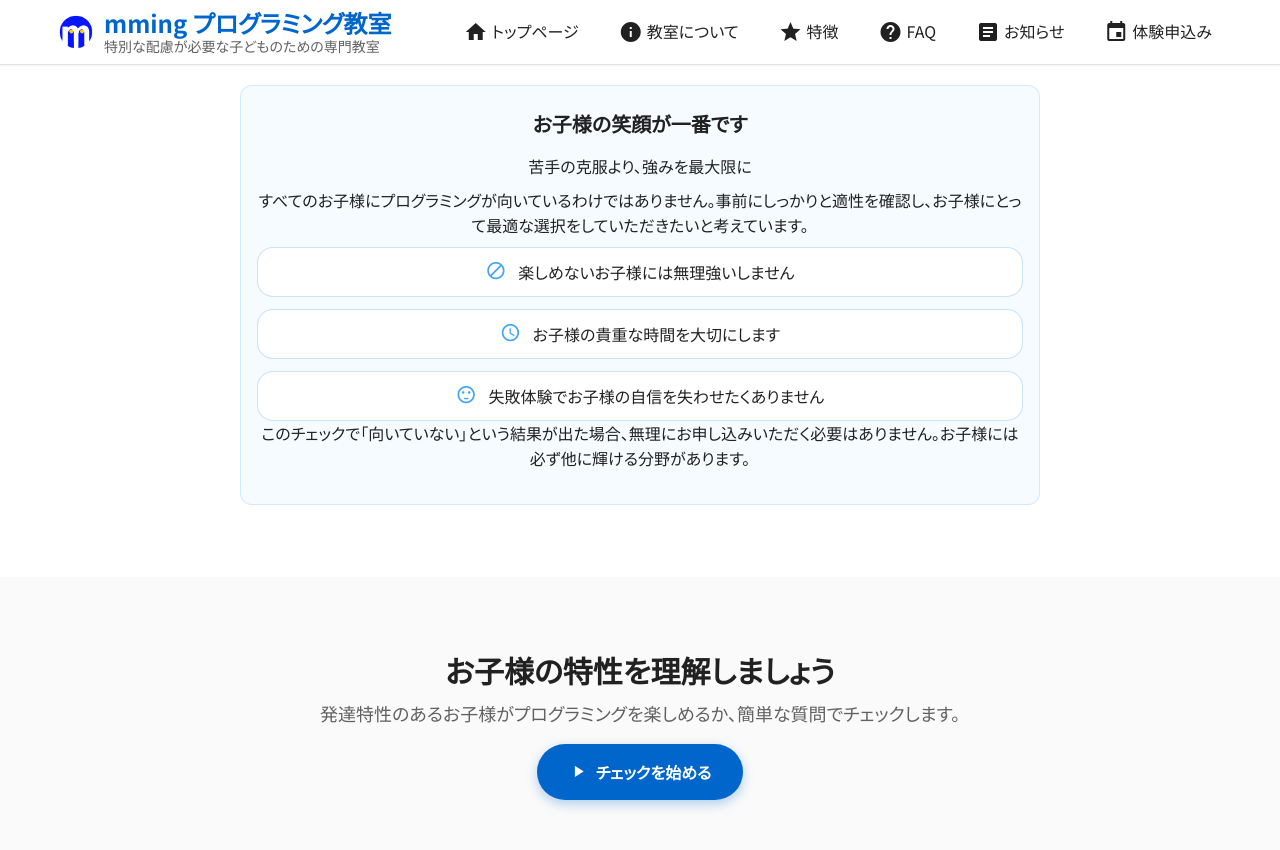
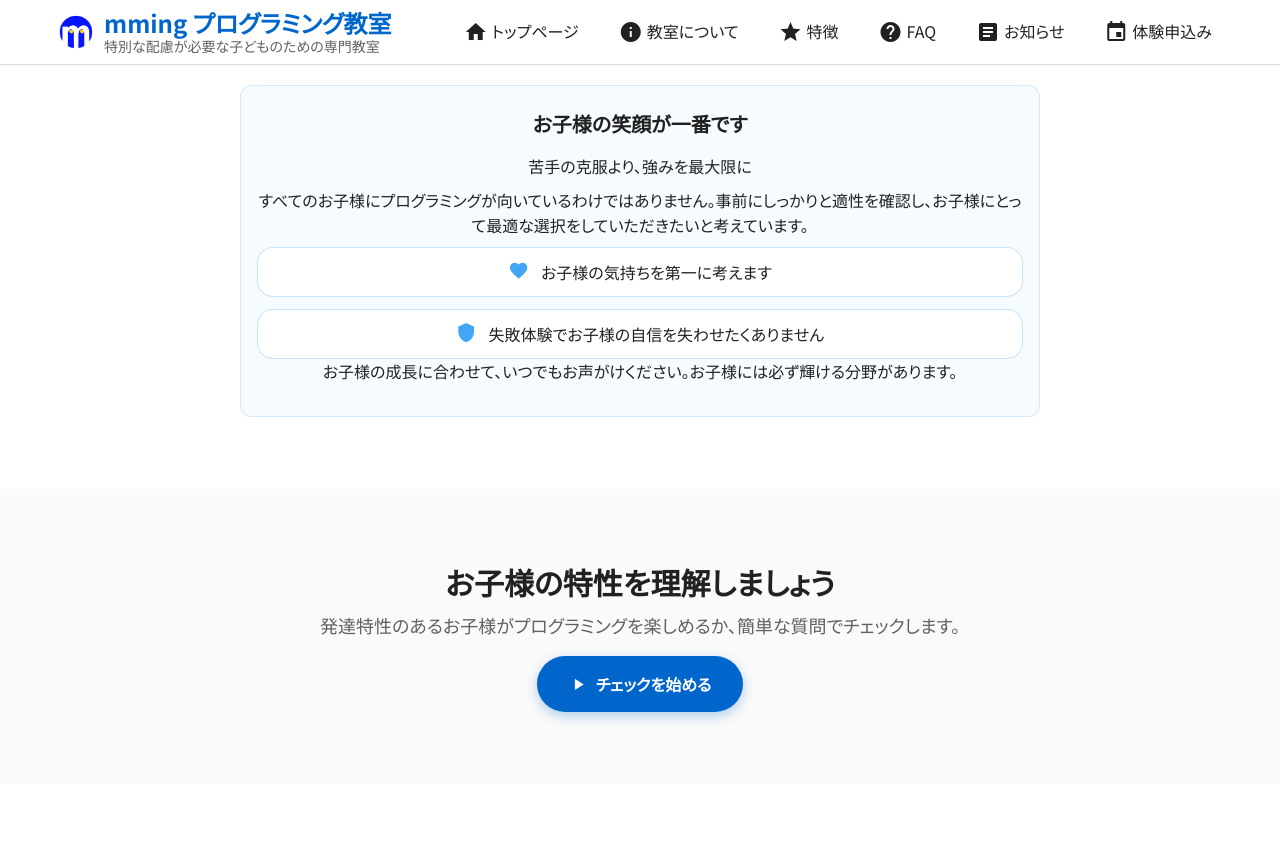
Before and after one commit to Mming-Lab/Mming-Lab.github.io, a Jekyll site: the page built from trial/index.html, in a window 1280 px wide and 900 px high, scrolled down 386 px. Shown: the top 850 px of the window. Built offline with Jekyll 4.4.1, drawn with Linux system fonts in a browser that asks for light colours.

Commit message:
適性チェック

```diff
--- a/_data/aptitude_check.yml
+++ b/_data/aptitude_check.yml
@@ -323,13 +323,11 @@ our_belief:
   subtitle: "苦手の克服より、強みを最大限に"
   message: "すべてのお子様にプログラミングが向いているわけではありません。事前にしっかりと適性を確認し、お子様にとって最適な選択をしていただきたいと考えています。"
   items:
-    - icon: "block"
-      text: "楽しめないお子様には無理強いしません"
-    - icon: "schedule"
-      text: "お子様の貴重な時間を大切にします"
-    - icon: "sentiment_satisfied"
+    - icon: "favorite"
+      text: "お子様の気持ちを第一に考えます"
+    - icon: "shield"
       text: "失敗体験でお子様の自信を失わせたくありません"
-  additional_message: "このチェックで「向いていない」という結果が出た場合、無理にお申し込みいただく必要はありません。お子様には必ず他に輝ける分野があります。"
+  additional_message: "お子様の成長に合わせて、いつでもお声がけください。お子様には必ず輝ける分野があります。"
 
 # 適性チェック開始セクション
 start_section:
```
